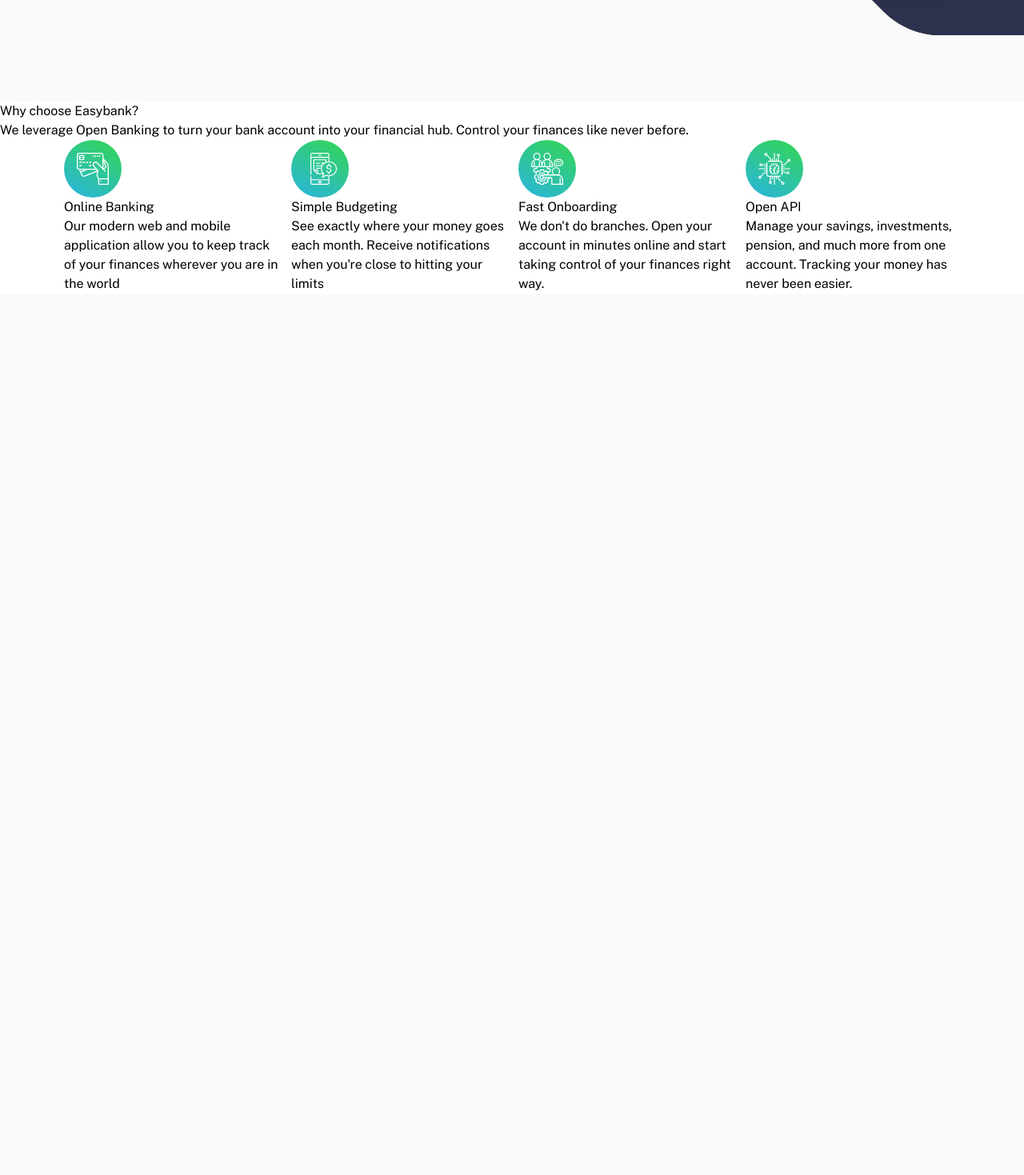
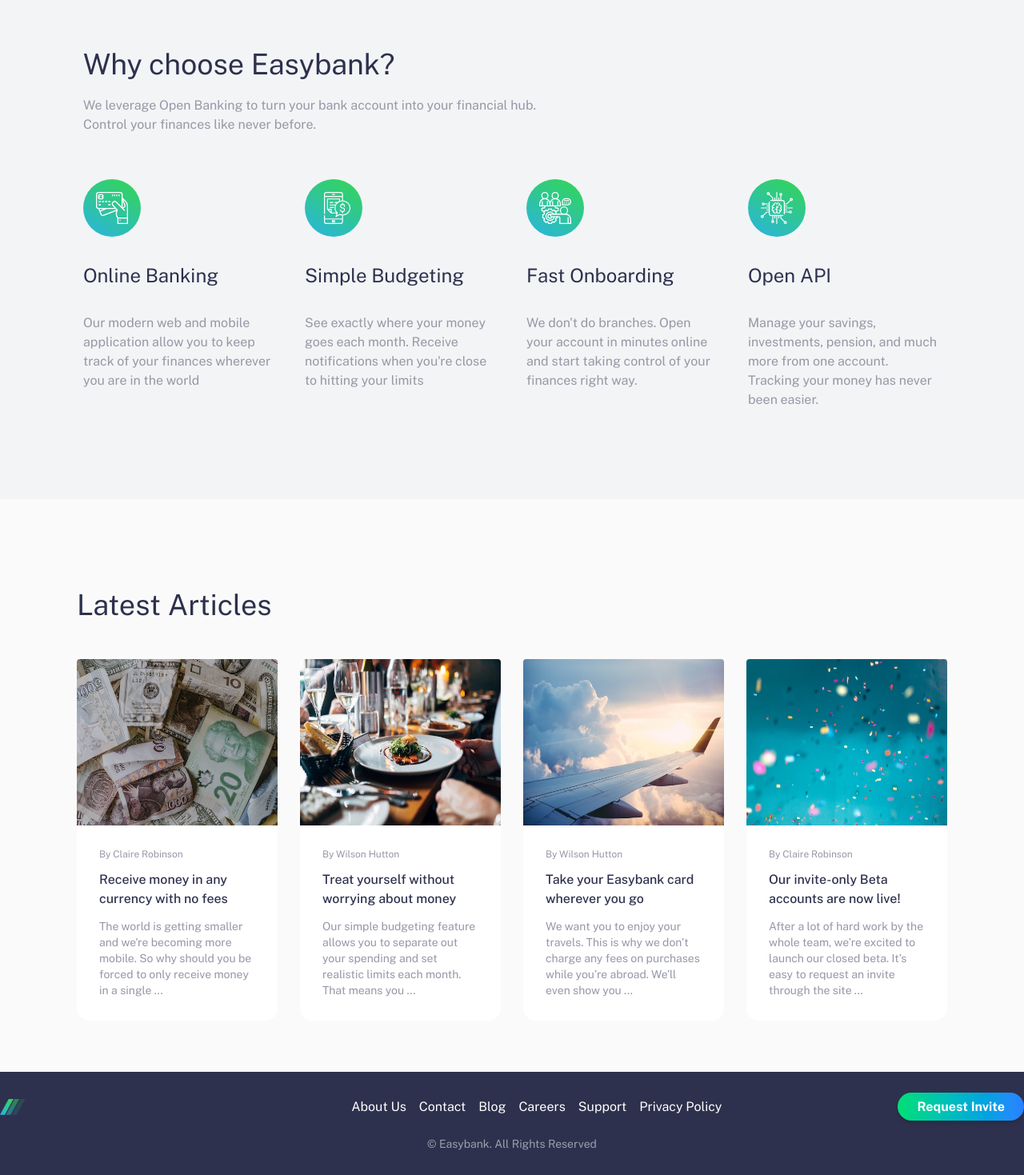
Before and after one commit to abdullah4tech/easybank-landing-page, a Vue app: page / in a window 1280 px wide. Shown: the part 740-2209 px from the top of the page at 80% size. Before the commit the page ends 1107 px from the top, so only its background shows below. Built offline with nearby package versions, Linux system fonts and the light colour scheme.

Commit message:
Done with the desktop view

```diff
--- a/src/App.vue
+++ b/src/App.vue
@@ -7,6 +7,48 @@
 import iconBudgeting from '@/assets/icon-budgeting.svg'
 import iconOnboarding from '@/assets/icon-onboarding.svg'
 import iconApi from '@/assets/icon-api.svg'
+import imageCurrency from '@/assets/image-currency.jpg'
+import imgageRes from '@/assets/image-restaurant.jpg'
+import imagePlane from '@/assets/image-plane.jpg'
+import imageCon from '@/assets/image-confetti.jpg'
+import iconPin from '@/assets/icon-pinterest.svg'
+import iconTw from '@/assets/icon-twitter.svg'
+import iconYou from '@/assets/icon-youtube.svg'
+import iconFace from '@/assets/icon-facebook.svg'
+import iconInst from '@/assets/icon-instagram.svg'
+import logo from '@/assets/logo.svg'
+
+const articles = [
+  {
+    image: imageCurrency,
+    title: "Receive money in any currency with no fees",
+    author: "Claire Robinson",
+    description:
+      "The world is getting smaller and we're becoming more mobile. So why should you be forced to only receive money in a single ...",
+  },
+  {
+    image: imgageRes,
+    title: "Treat yourself without worrying about money",
+    author: "Wilson Hutton",
+    description:
+      "Our simple budgeting feature allows you to separate out your spending and set realistic limits each month. That means you ...",
+  },
+  {
+    image: imagePlane,
+    title: "Take your Easybank card wherever you go",
+    author: "Wilson Hutton",
+    description:
+      "We want you to enjoy your travels. This is why we don’t charge any fees on purchases while you’re abroad. We’ll even show you ...",
+  },
+  {
+    image: imageCon,
+    title: "Our invite-only Beta accounts are now live!",
+    author: "Claire Robinson",
+    description:
+      "After a lot of hard work by the whole team, we’re excited to launch our closed beta. It’s easy to request an invite through the site ...",
+  },
+];
+
 </script>
 
 <template>
@@ -14,14 +56,14 @@
     <NavBar />
   </header>
 
-  <main>
+  <main class="blue-text">
     <!-- Hero Section -->
     <section
-      class="flex flex-col lg:flex-row justify-between px-6 lg:px-24 bg-light-gray overflow-hidden relative"
+      class="flex flex-col lg:flex-row justify-between px-6 lg:px-24 bg-light-gray overflow-hidden h-[600px] relative"
     >
       <!-- Text Content -->
       <div class="text-center py-32 lg:text-left max-w-lg lg:max-w-md">
-        <h1 class="text-5xl text-dark-blue leading-snug">
+        <h1 class="text-6xl text-dark-blue leading-snug">
           Next generation digital banking
         </h1>
         <p class="text-[18px] text-grayish-blue my-6 leading-relaxed">
@@ -34,39 +76,108 @@
       <!-- Mockup Image -->
       <div class="relative w-full lg:w-auto">
         <bgHero class="absolute -top-64 -right-[600px] hidden lg:block" />
-        <img :src="bgMockup" alt="Mobile Mockups" class="relative lg:-top-[120px] lg:-right-56" />
+        <img :src="bgMockup" alt="Mobile Mockups" class="relative lg:-top-[120px] lg:-right-56" loading="lazy"/>
       </div>
     </section>
-    <section class="bg-white">
-      <div>
-        <h2>Why choose Easybank?</h2>
-        <p>We leverage Open Banking to turn your bank account into your financial hub. Control your finances like never before.</p>
+    <section class="px-6 grayish-blue flex flex-col gap-14 py-28">
+      <div class="flex px-20 flex-col gap-5">
+        <h2 class="text-4xl">Why choose Easybank?</h2>
+        <p class="text-grayish-blue">We leverage Open Banking to turn your bank account into your financial hub. <br> Control your finances like never before.</p>
       </div>
-      <div class="grid grid-cols-4 px-20 gap-4  ">
-        <div>
+      <div class="grid grid-cols-4 px-20 gap-9">
+        <div class="flex flex-col gap-8">
           <iconOnline />
-          <h1>Online Banking</h1>
-          <p>Our modern web and mobile application allow you to keep track of your finances wherever you are in the world</p>
+          <h1 class="text-2xl">Online Banking</h1>
+          <p class="text-grayish-blue">Our modern web and mobile application allow you to keep track of your finances wherever you are in the world</p>
         </div>
-        <div>
+        <div class="flex flex-col gap-8">
           <iconBudgeting />
-          <h1>Simple Budgeting</h1>
-          <p>See exactly where your money goes each month. Receive notifications when you're close to hitting your limits</p>
+          <h1 class="text-2xl">Simple Budgeting</h1>
+          <p class="text-grayish-blue">See exactly where your money goes each month. Receive notifications when you're close to hitting your limits</p>
         </div>
-        <div>
+        <div class="flex flex-col gap-8">
           <iconOnboarding />
-          <h1>Fast Onboarding</h1>
-          <p>We don't do branches. Open your account in minutes online and start taking control of your finances right way.</p>
+          <h1 class="text-2xl">Fast Onboarding</h1>
+          <p class="text-grayish-blue">We don't do branches. Open your account in minutes online and start taking control of your finances right way.</p>
         </div>
-        <div>
+        <div class="flex flex-col gap-8">
           <iconApi />
-          <h1>Open API</h1>
-          <p>Manage your savings, investments, pension, and much more from one account. Tracking your money has never been easier.</p>
+          <h1 class="text-2xl">Open API</h1>
+          <p class="text-grayish-blue">Manage your savings, investments, pension, and much more from one account. Tracking your money has never been easier.</p>
         </div>
       </div>
     </section>
-    <section></section>
+    <section class="px-24 py-16">
+      <h2 class="text-4xl py-12">Latest Articles</h2>
+      <div class="grid grid-cols-4 gap-7">
+        <article class="bg-white rounded-2xl" v-for="(data, index) in articles" :key="index">
+          <figure>
+            <img class="w-full h-52 rounded-t" :src="data.image" loading="lazy">
+          </figure>
+          <div class="flex flex-col gap-3 p-7">
+            <span class="text-xs text-grayish-blue">By {{ data.author }}</span>
+            <h2 class="font-medium cursor-pointer hover:text-green-400">{{ data.title }}</h2>
+            <p class="text-sm text-grayish-blue">{{ data.description }}</p>
+          </div>
+        </article>
+      </div>
+    </section>
   </main>
+  <footer class="footer-bg text-white py-8">
+    <div class="container mx-auto flex flex-col md:flex-row justify-between items-center">
+      <!-- Left Section: Logo and Social Media Icons -->
+      <div class="flex flex-col md:flex-row items-center gap-4">
+        <!-- Logo -->
+        <logo class="text-white" />
+        <!-- Social Media Icons -->
+        <div class="flex gap-4 text-xl">
+          <a href="#" class="hover:text-green-400"><i class="fab fa-facebook"></i></a>
+          <a href="#" class="hover:text-green-400"><i class="fab fa-youtube"></i></a>
+          <a href="#" class="hover:text-green-400"><i class="fab fa-twitter"></i></a>
+          <a href="#" class="hover:text-green-400"><i class="fab fa-pinterest"></i></a>
+          <a href="#" class="hover:text-green-400"><i class="fab fa-instagram"></i></a>
+        </div>
+      </div>
+
+      <!-- Middle Section: Navigation Links -->
+      <div class="flex flex-col md:flex-row gap-4 mt-6 md:mt-0 text-center">
+        <div>
+          <a href="#" class="hover:text-green-400">About Us</a>
+        </div>
+        <div>
+          <a href="#" class="hover:text-green-400">Contact</a>
+        </div>
+        <div>
+          <a href="#" class="hover:text-green-400">Blog</a>
+        </div>
+        <div>
+          <a href="#" class="hover:text-green-400">Careers</a>
+        </div>
+        <div>
+          <a href="#" class="hover:text-green-400">Support</a>
+        </div>
+        <div>
+          <a href="#" class="hover:text-green-400">Privacy Policy</a>
+        </div>
+      </div>
+
+      <!-- Right Section: Request Invite Button -->
+      <div class="mt-6 md:mt-0">
+        <a
+          href="#"
+          class="bg-gradient-to-r from-green-400 to-blue-500 text-white font-bold py-2 px-6 rounded-full shadow-md hover:shadow-lg hover:opacity-90"
+        >
+          Request Invite
+        </a>
+      </div>
+    </div>
+
+    <!-- Footer Bottom -->
+    <div class="mt-6 text-center text-sm text-gray-400">
+      © Easybank. All Rights Reserved
+    </div>
+  </footer>
+
 </template>
 
 
@@ -82,4 +193,12 @@
 .text-grayish-blue {
   color: hsl(233, 8%, 62%);
 }
+
+.grennish {
+  color: hsl(136, 65%, 51%);
+}
+
+.footer-bg {
+  background-color: hsl(233, 26%, 24%);
+}
 </style>
--- a/src/assets/main.css
+++ b/src/assets/main.css
@@ -4,3 +4,11 @@
   font-family: 'Public Sans', sans-serif;
   background-color: hsl(0, 0%, 98%);
 }
+
+.grayish-blue {
+  background-color: hsl(220, 16%, 96%);
+}
+
+.blue-text {
+  color: hsl(233, 26%, 24%);
+}
--- a/src/components/New_Button.vue
+++ b/src/components/New_Button.vue
@@ -8,7 +8,7 @@
 
 <template>
   <button
-    class="bg-gradient-to-r from-green-400 to-blue-400 text-white font-bold text-[13px] px-6 py-3 rounded-full hover:shadow-lg transition-shadow duration-300 ease-in-out"
+    class="bg-gradient-to-r from-green-400 to-blue-400 text-white font-bold text-[15  px] px-6 py-3 rounded-full hover:shadow-lg transition-shadow duration-300 ease-in-out"
   >
     {{ props.label }}
   </button>
```
Also changed, not shown: 1 other file (tests, documents, lock files or other folders).
